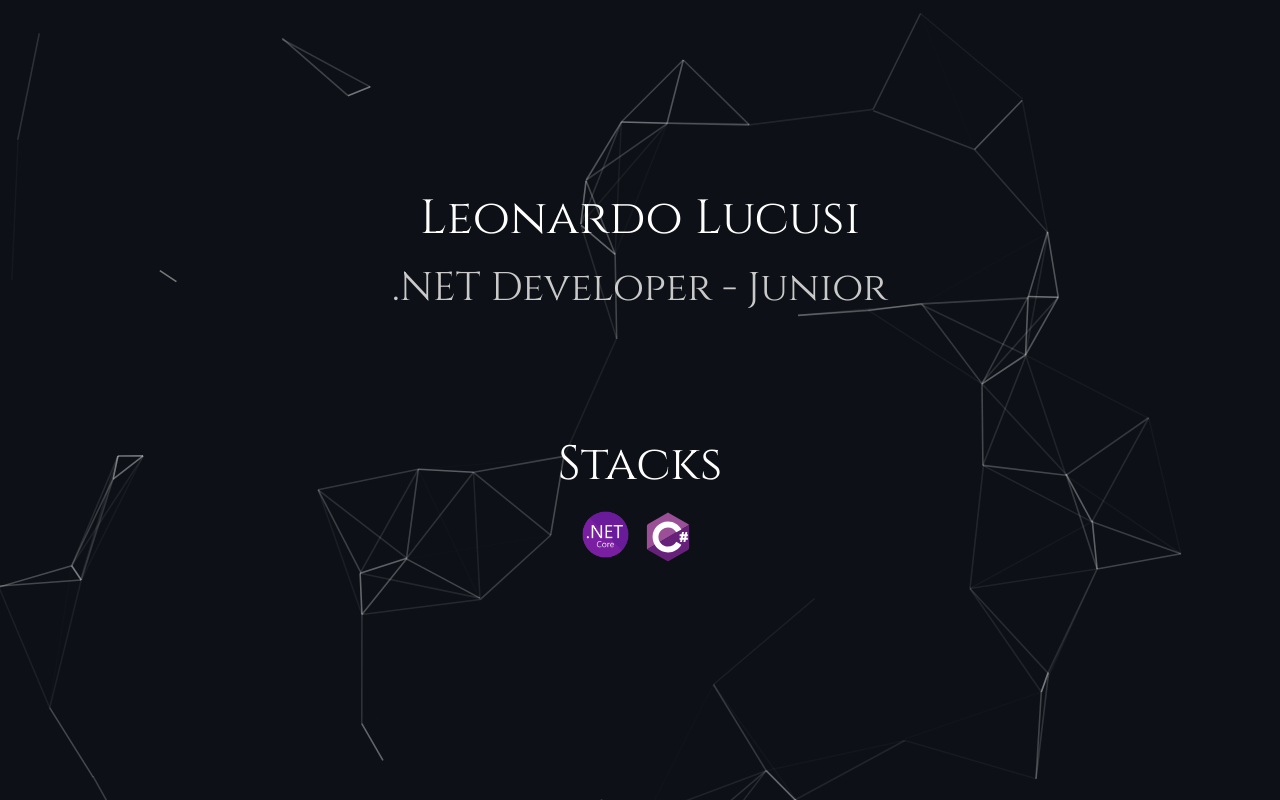
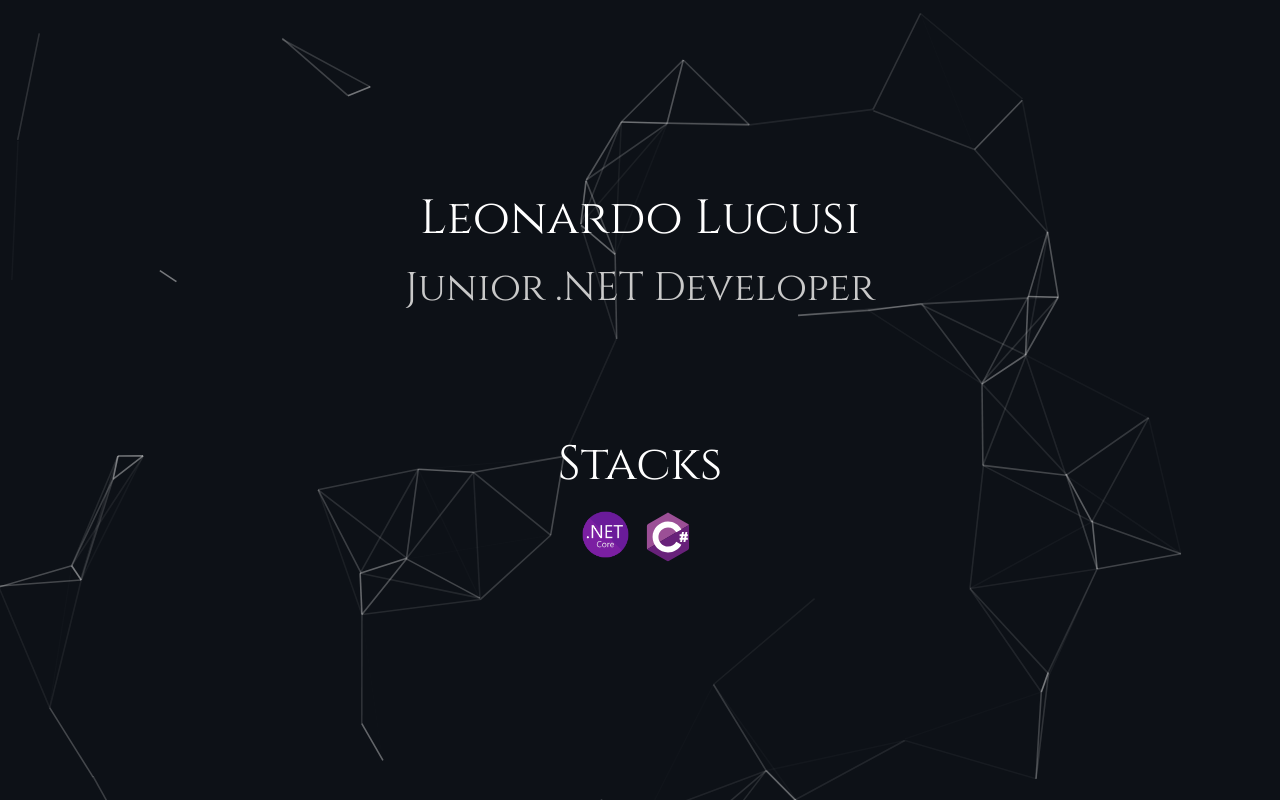
Before and after one commit to leonardolucusi/ng-deploy, an Angular app: page /#/ in a window 1280 px wide. Shown: the top 800 px of the page. Built offline with nearby package versions, Linux system fonts and the light colour scheme.

Commit message:
refactor: title change

```diff
--- a/src/app/home/home.component.html
+++ b/src/app/home/home.component.html
@@ -1,7 +1,7 @@
 <div class="main-home">
   <div class="name generic">
     <div>Leonardo Lucusi</div>
-    <div style="font-size: 40px; color: rgb(201, 201, 201)">.NET Developer - Junior</div>
+    <div style="font-size: 40px; color: rgb(201, 201, 201)">Junior .NET Developer</div>
   </div>
 
   <div class="stacks generic">
```
Also changed, not shown: 3 other files (tests, documents, lock files or other folders).
